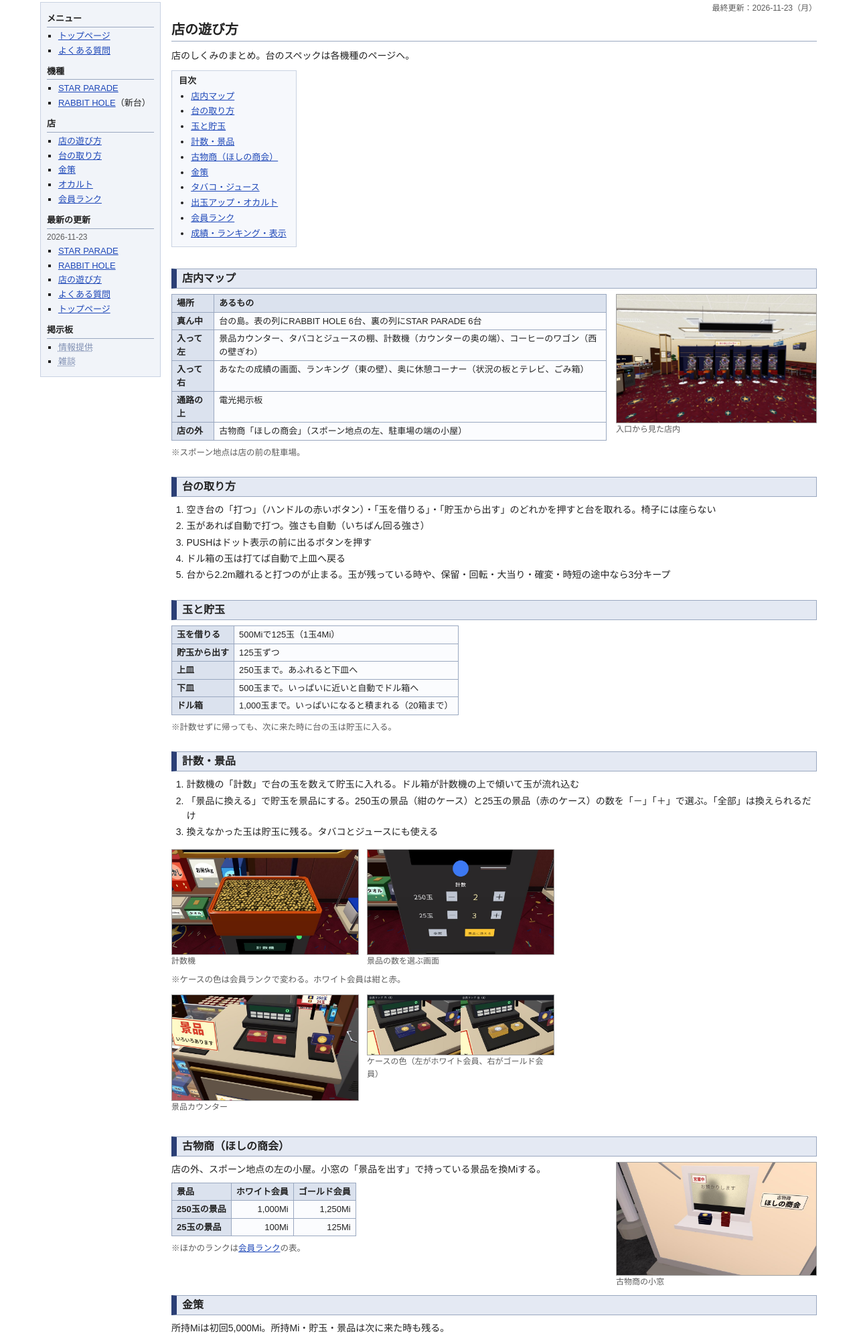
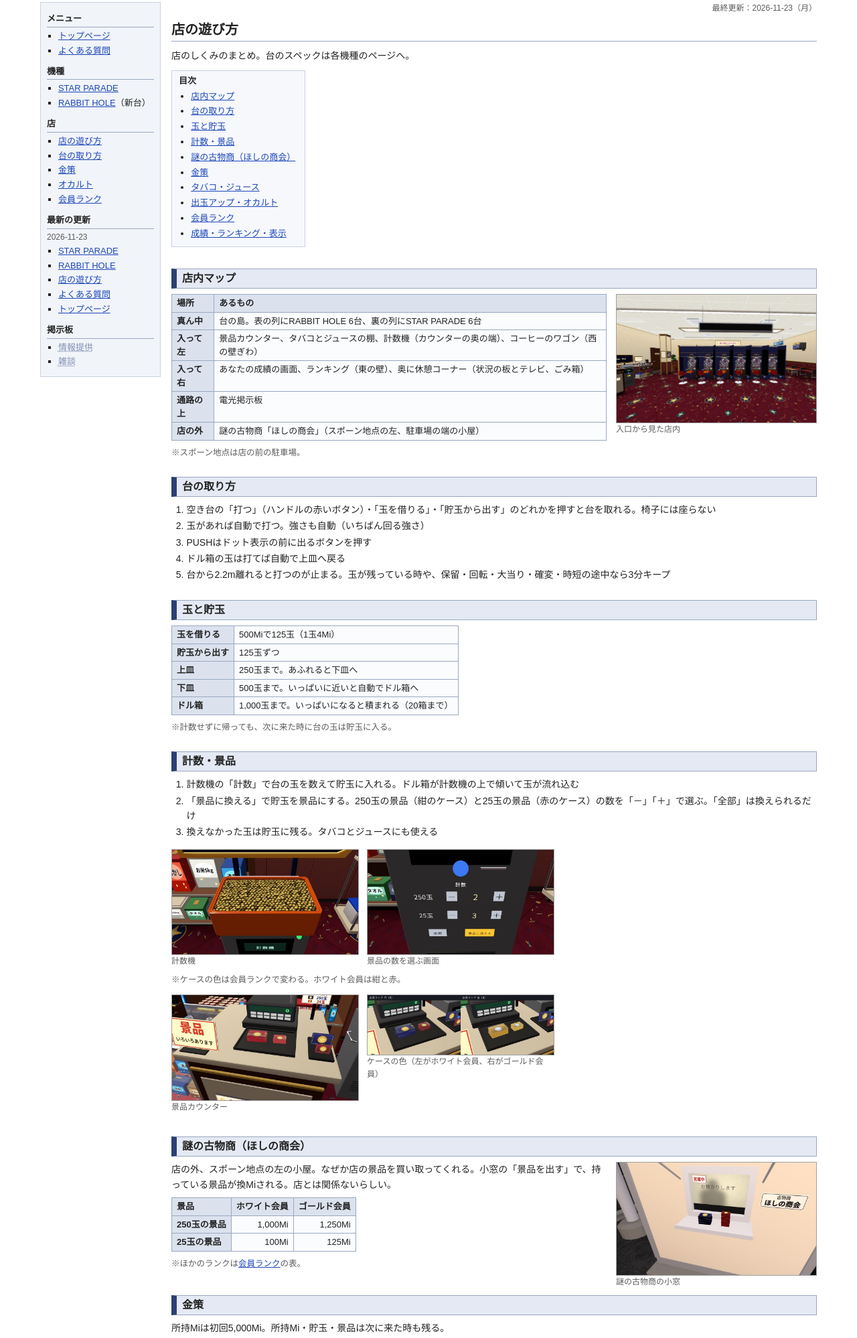
Before and after one commit to mitori-mimicria/miimii-parlor-wiki, a plain HTML site: page hall.html in a window 1280 px wide. Shown: the part 205-2203 px from the top of the page at 67% size. Drawn offline with Linux system fonts and the light colour scheme.

Commit message:
謎の古物商

```diff
--- a/hall.html
+++ b/hall.html
@@ -38,7 +38,7 @@
 <li><a href="#take">台の取り方</a></li>
 <li><a href="#ball">玉と貯玉</a></li>
 <li><a href="#prize">計数・景品</a></li>
-<li><a href="#booth">古物商（ほしの商会）</a></li>
+<li><a href="#booth">謎の古物商（ほしの商会）</a></li>
 <li><a href="#money">金策</a></li>
 <li><a href="#smoke">タバコ・ジュース</a></li>
 <li><a href="#buff">出玉アップ・オカルト</a></li>
@@ -56,7 +56,7 @@
 <tr><th>入って左</th><td>景品カウンター、タバコとジュースの棚、計数機（カウンターの奥の端）、コーヒーのワゴン（西の壁ぎわ）</td></tr>
 <tr><th>入って右</th><td>あなたの成績の画面、ランキング（東の壁）、奥に休憩コーナー（状況の板とテレビ、ごみ箱）</td></tr>
 <tr><th>通路の上</th><td>電光掲示板</td></tr>
-<tr><th>店の外</th><td>古物商「ほしの商会」（スポーン地点の左、駐車場の端の小屋）</td></tr>
+<tr><th>店の外</th><td>謎の古物商「ほしの商会」（スポーン地点の左、駐車場の端の小屋）</td></tr>
 </tbody>
 </table>
 <p class="note">※スポーン地点は店の前の駐車場。</p>
@@ -98,9 +98,9 @@
 <figure><img src="img/prize-rank.jpg" width="960" height="305" alt="景品のケースを2つ並べた絵。左はホワイト会員の紺と赤、右はゴールド会員の金" loading="lazy"><figcaption>ケースの色（左がホワイト会員、右がゴールド会員）</figcaption></figure>
 </div>
 
-<h2 id="booth">古物商（ほしの商会）</h2>
-<figure class="ref"><img src="img/booth.jpg" width="960" height="540" alt="古物商の小窓。台の上に紺と赤の景品のケース" loading="lazy"><figcaption>古物商の小窓</figcaption></figure>
-<p>店の外、スポーン地点の左の小屋。小窓の「景品を出す」で持っている景品を換Miする。</p>
+<h2 id="booth">謎の古物商（ほしの商会）</h2>
+<figure class="ref"><img src="img/booth.jpg" width="960" height="540" alt="謎の古物商の小窓。台の上に紺と赤の景品のケース" loading="lazy"><figcaption>謎の古物商の小窓</figcaption></figure>
+<p>店の外、スポーン地点の左の小屋。なぜか店の景品を買い取ってくれる。小窓の「景品を出す」で、持っている景品が換Miされる。店とは関係ないらしい。</p>
 <table>
 <thead><tr><th>景品</th><th>ホワイト会員</th><th>ゴールド会員</th></tr></thead>
 <tbody>
@@ -145,7 +145,7 @@
 <li>大当りを1回引く</li>
 <li>計数機で玉を数える</li>
 <li>玉を景品に換える</li>
-<li>古物商に景品を持っていく</li>
+<li>謎の古物商に景品を持っていく</li>
 <li>コーヒーを1杯運ぶ</li>
 <li>空き缶を3つ捨てる</li>
 <li>タバコを1本吸う</li>
@@ -222,7 +222,7 @@
 </table>
 </div>
 <ul>
-<li>1玉の値は古物商で景品を換Miする時の値。勝った分だけに付き、借りた玉の分は4Miで数える</li>
+<li>1玉の値は謎の古物商が景品を買い取る時の値。勝った分だけに付き、借りた玉の分は4Miで数える</li>
 <li>景品のケースの地の色と、タバコ・ジュースの銘柄もランクで変わる（<a href="#smoke">銘柄の表</a>）</li>
 <li>画面の表示に「ブルーまであと12,300Mi」のように次のランクまでの残りが出る</li>
 </ul>
```
Also changed, not shown: faq.html (+1 -1 lines), index.html (+1 -1 lines).
